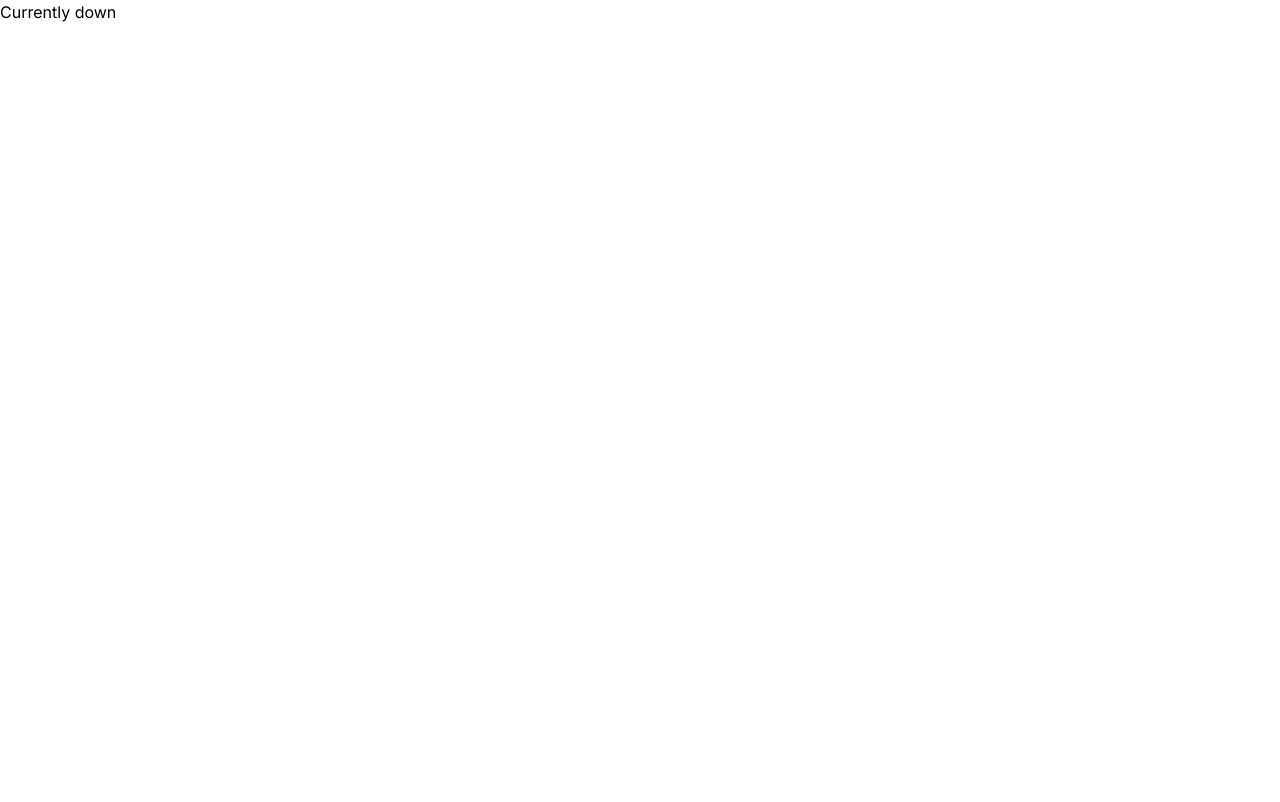
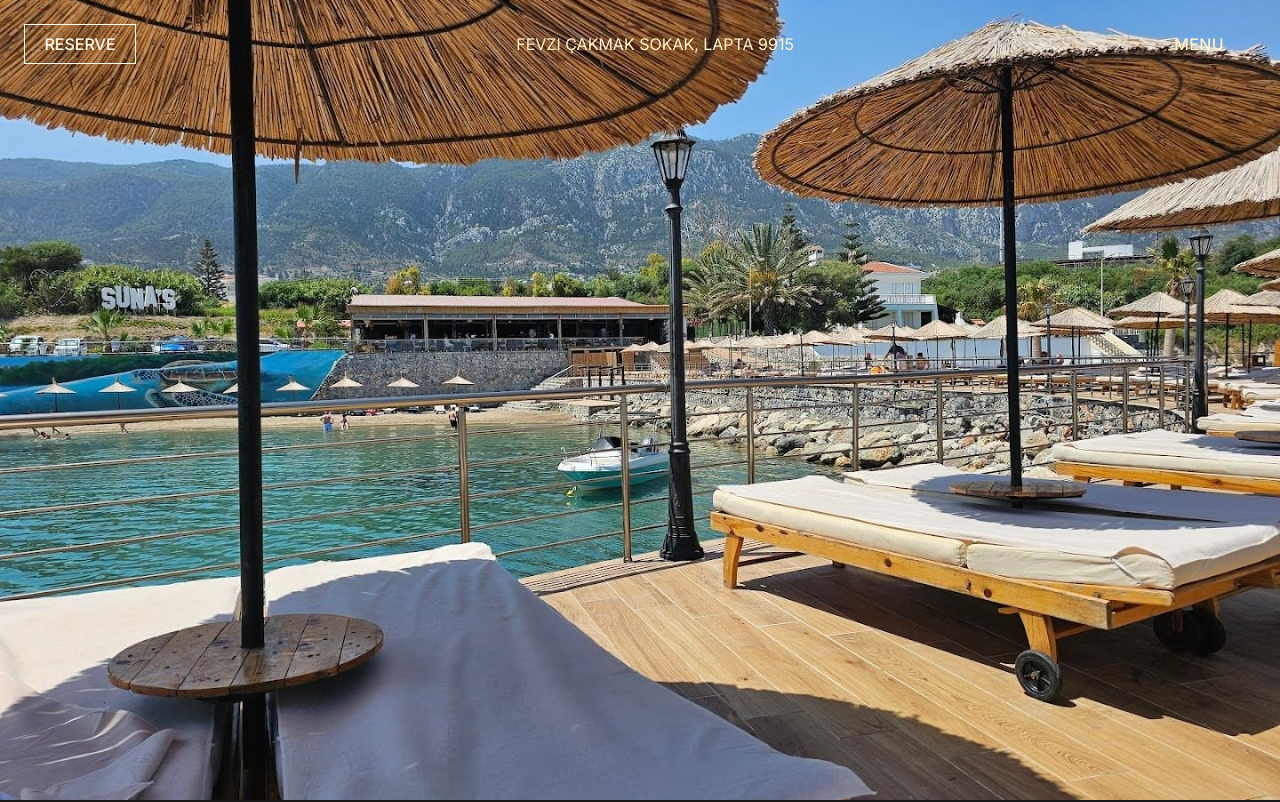
Before and after one commit to Joshue-dev/suna-restaurant, a Next.js app: page / in a window 1280 px wide. Shown: the top 802 px of the page. Built offline with nearby package versions, Linux system fonts and the light colour scheme; some icons are missing.

Commit message:
Update page.tsx

```diff
--- a/app/page.tsx
+++ b/app/page.tsx
@@ -26,14 +26,13 @@ export default function Home() {
 
   return (
     <>
-      {/* <Cursor />
+      <Cursor />
       <Header targetRef={heroRef} />
       <HeroSection ref={heroRef} />
       <Description />
       <Reservation />
       <CareersSection />
-      <Footer /> */}
-      Currently down
+      <Footer />
     </>
   );
 }
```
